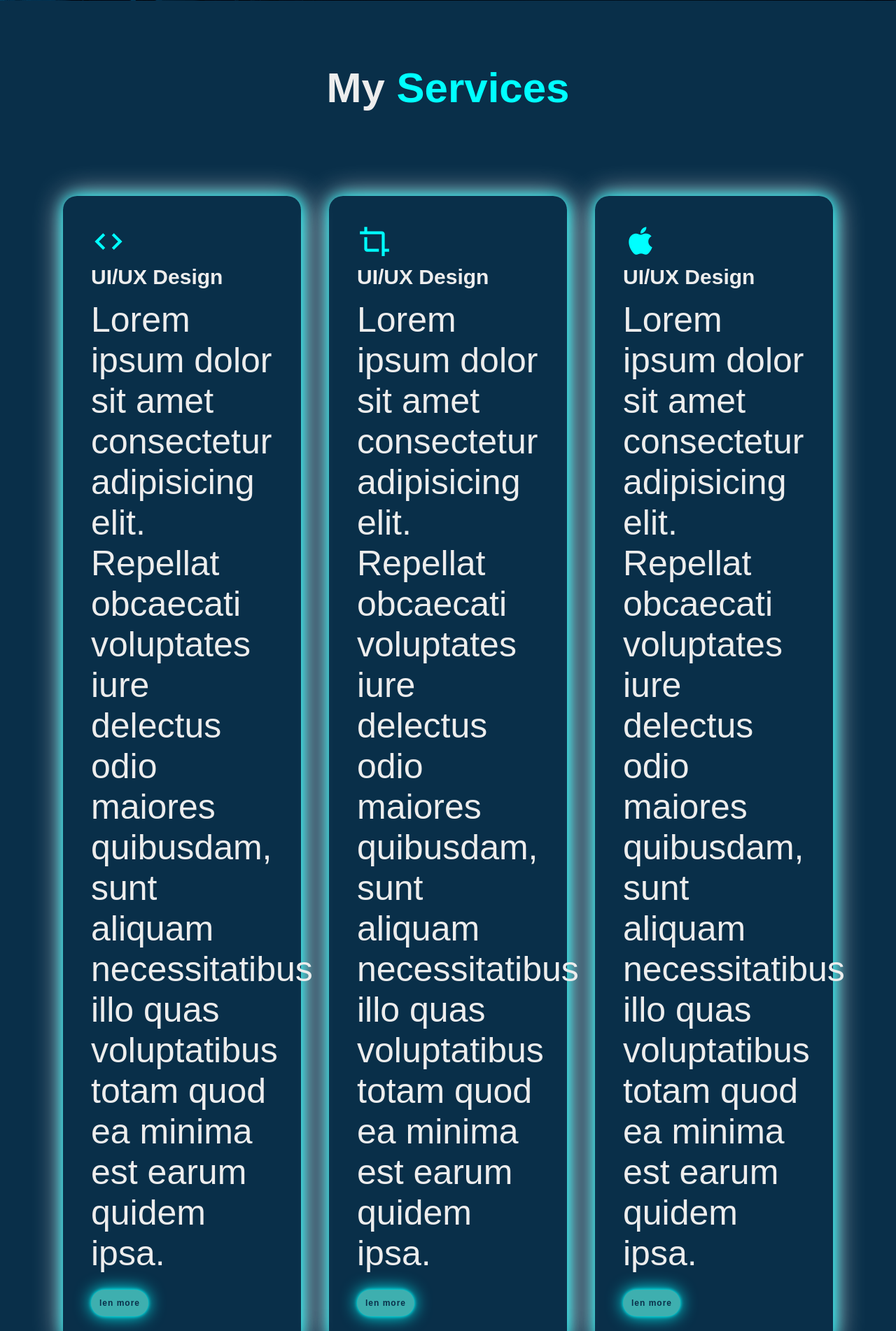
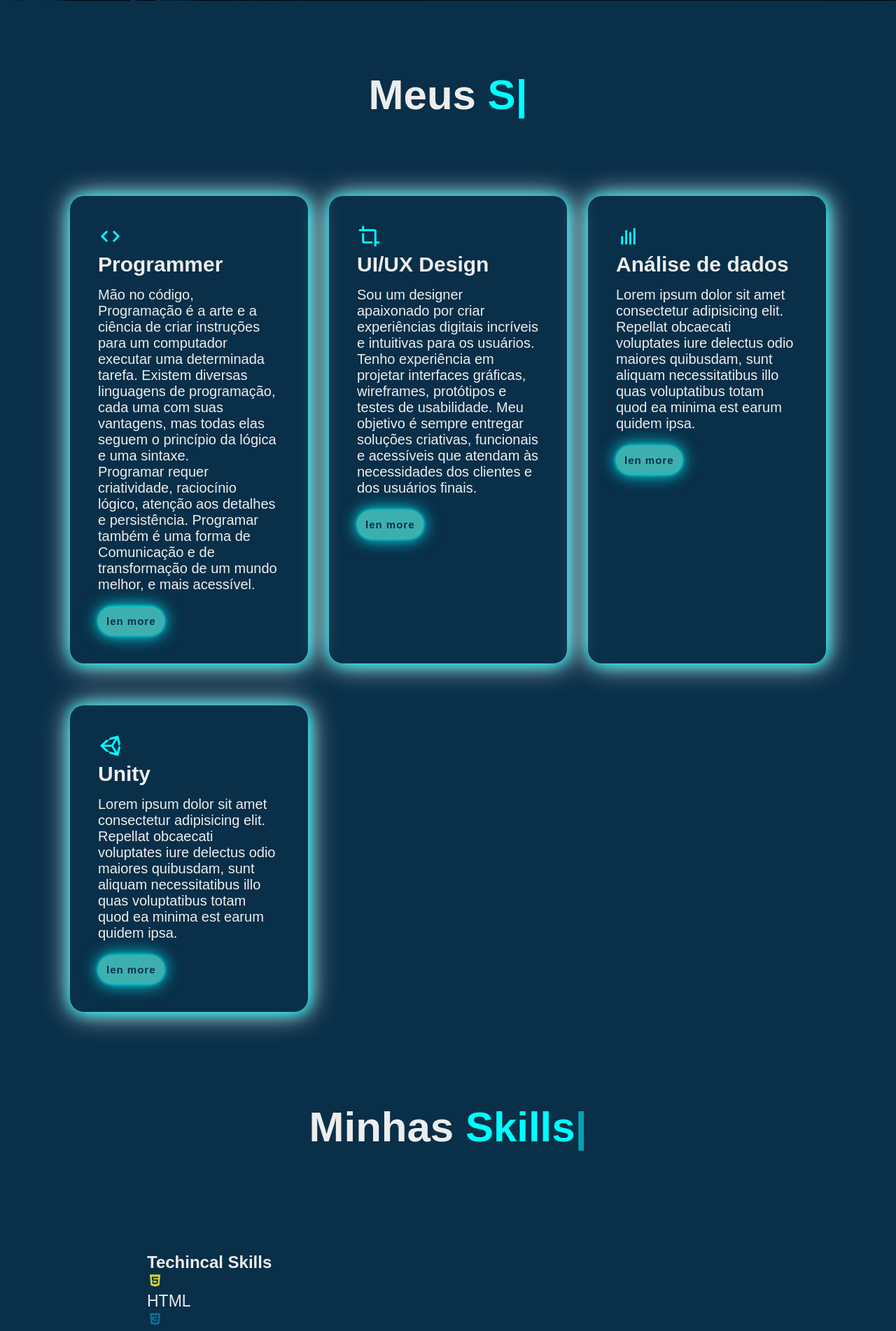
Before and after one commit to tiagojorgee/portfolio, a PHP site: page / in a window 1280 px wide. Shown: the part 1400-3302 px from the top of the page at 70% size. Run offline with PHP 8.4, Linux system fonts and the light colour scheme.

Commit message:
atualizando...

```diff
--- a/assets/script/main.js
+++ b/assets/script/main.js
@@ -9,3 +9,23 @@
         loop: true
     });
 });
+document.addEventListener("DOMContentLoaded", function() {
+    // Seu código JavaScript aqui
+    var typed = new Typed(".text3", {
+        strings: [ "Serviços"],
+        typeSpeed: 100,
+        backSpeed: 100,
+        backDelay: 1000,
+        loop: true
+    });
+});
+document.addEventListener("DOMContentLoaded", function() {
+    // Seu código JavaScript aqui
+    var typed = new Typed(".text4", {
+        strings: [ "Skills"],
+        typeSpeed: 100,
+        backSpeed: 100,
+        backDelay: 1000,
+        loop: true
+    });
+});
--- a/assets/style/style.css
+++ b/assets/style/style.css
@@ -57,7 +57,7 @@
     width: 100%;
     justify-content: space-between;
     height: 100vh;
-    background: url(/imagens/bacground1.png)no-repeat;
+    background: #092f49;
     background-size: cover;
     background-position: center;
     display: flex;
@@ -68,6 +68,7 @@
 .home-content {
     max-width: 1500px;
     font-size: 80px;
+
 
 
 }
@@ -204,8 +205,8 @@
 #services{
     color: aliceblue;
     font-size: 28px;
-    line-height: 1.4;
-    margin-bottom: 4rem;
+    line-height: 1.2;
+    margin-bottom: 2rem;
 }
 .sub-titulo{
     text-align: center;
@@ -218,13 +219,13 @@
 }
 
 .container{
-    padding: 90px;
+    padding: 100px;
 }
 .services-list{
     display: grid;
     grid-template-columns: repeat(auto-fit, minmax(250px, 1fr));
-    grid-gap: 40px;
-    margin-top: 50px;
+    grid-gap: 30px;
+    margin-top: 40px;
 }
 .services-list div{
     background-color: transparent;
@@ -237,7 +238,7 @@
     box-shadow: 1px 1px 20px cyan, 1px 1px 40px ;
 }
 .services-list div{
-    font-size:50px;
+    font-size:35px;
     margin-bottom: 30px;
 
 }
@@ -245,10 +246,13 @@
     font-size: 30px;
     margin-bottom: 15px;
 }
+.services-list div p{
+    font-size: 20px;
+}
 .services-list div a{
     text-decoration: none;
     color: #092f49;
-    font-size: 12px;
+    font-size: 15px;
     margin-top: 20px;
     display: inline-block;
 }
@@ -273,7 +277,8 @@
     box-shadow:  0 0 20px cyan;
 }
 .services-list div:hover{
-    transform: translate(-10px);
+    transform: translate(-10px );
+    tra
 }
 section{
     display: flex;
--- a/index.html
+++ b/index.html
@@ -24,7 +24,9 @@
     </header>
 
     <section class="home">
+
         <div class="home-content">
+            <img src="/imagens/bacground.png" alt="">
             <h6 style="color: red; text-align: center; font-size: 20px;">Atenção, este site esta em desenvolvimento.</h6>
             <h3>Olá, Eu sou</h3><br>
             <h1>Tiago jorge</h1><br>
@@ -37,8 +39,8 @@
             -->
             <h3>Estudante de Engenharia de Software</h3>
 
-            <p id="escola">AMPLI, Anhanguera</p><br>
-
+            <p id="escola">AMPLI, Anhanguera</p>
+            <p style="color: aliceblue;">Dedicando totalmente à minha qualificação no mercado da tecnologia, <br>buscando desenvolver habilidades técnicas reconhecidas, e ótimo desempenho.</p>
             <h1>Eu sou <span class="text2"></span></h1>
             <div class="home-sci">
                 <a href="https://www.linkedin.com/in/tiagojorges/" style="--i:5"><i class='bx bxl-linkedin'></i></a>
@@ -59,46 +61,55 @@
         </div>
 
         <div class="about-text">
-            <h2>About<span> Me</span></h2>
-            <h4>Full Stack Developer!</h4>
+            <h2>Contate<span> Me</span></h2>
+            <h4>Full Stack Desenvolvedor!</h4>
             <p>
-                Lorem ipsum dolor sit amet consectetur adipisicing elit.
-                Aliquid qui quas iusto ab nulla dicta dolor, maxime eaque tenetur
-                impedit deleniti porro totam delectus molestias obcaecati ullam
-                inventore voluptatum quis?
+               Desenvolvendo desde a parte de interação do usuário, á interação backend.
+               <br>
+               Trabalhando com as principais metodologias ágeis da Engenharia de Software, tratamento de dados, interação e visualização.
+               <br>
+               Seu projeto com performance e alto desempenho.
             </p>
-            <a href="#" class="btn-box"> More About Me</a>
+            <a href="#" class="btn-box"> Fale comigo</a>
         </div>
     </section>
 
     <section>
         <div class="servicos" id="servicos">
             <div class="container">
-                <h1 class="sub-titulo">My <span>Services</span></h1>
+                <h1 class="sub-titulo">Meus <span class="text3"></span></h1>
                 <div class="services-list">
                     <div>
                         <i class="bx bx-code" style="color:aqua"></i>
+                        <h2>Programmer</h2>
+                        <p>Mão no código, Programação é a arte e a ciência de criar instruções para um computador
+                            executar uma determinada tarefa. Existem diversas linguagens de programação, cada uma com suas vantagens, mas todas elas seguem o princípio da lógica e uma sintaxe. <br>
+                            Programar requer criatividade, raciocínio lógico, atenção aos detalhes e persistência. Programar também é uma forma de Comunicação
+                            e de transformação de um mundo melhor, e mais acessível.
+                        </p>
+                        <a href="#" class="read">len more</a>
+                    </div>
+
+                    <div>
+                        <i class="bx bx-crop" style="color: aqua;"></i>
                         <h2>UI/UX Design</h2>
+                        <p>Sou um designer apaixonado por criar experiências digitais incríveis e intuitivas para os usuários. Tenho experiência em projetar interfaces gráficas, wireframes, protótipos
+                             e testes de usabilidade. Meu objetivo é sempre entregar soluções criativas, funcionais e acessíveis que atendam às necessidades dos clientes e dos usuários finais.</p>
+                        <a href="#" class="read">len more</a>
+                    </div>
+
+                    <div>
+                        <i class="bx bx-bar-chart " style="color: aqua;"></i>
+                        <h2>Análise de dados</h2>
                         <p>Lorem ipsum dolor sit amet consectetur adipisicing elit.
                             Repellat obcaecati voluptates iure delectus odio maiores quibusdam,
                             sunt aliquam necessitatibus illo quas
                             voluptatibus totam quod ea minima est earum quidem ipsa.</p>
                         <a href="#" class="read">len more</a>
                     </div>
-
                     <div>
-                        <i class="bx bx-crop" style="color: aqua;"></i>
-                        <h2>UI/UX Design</h2>
-                        <p>Lorem ipsum dolor sit amet consectetur adipisicing elit.
-                            Repellat obcaecati voluptates iure delectus odio maiores quibusdam,
-                            sunt aliquam necessitatibus illo quas
-                            voluptatibus totam quod ea minima est earum quidem ipsa.</p>
-                        <a href="#" class="read">len more</a>
-                    </div>
-
-                    <div>
-                        <i class="bx bxl-apple" style="color: aqua;"></i>
-                        <h2>UI/UX Design</h2>
+                        <i class="bx bxl-unity " style="color: aqua;"></i>
+                        <h2>Unity</h2>
                         <p>Lorem ipsum dolor sit amet consectetur adipisicing elit.
                             Repellat obcaecati voluptates iure delectus odio maiores quibusdam,
                             sunt aliquam necessitatibus illo quas
@@ -110,7 +121,7 @@
         </div>
     </section>
 
-    <h1 class="sub-titulo">My <span>Skills</span></h1>
+    <h1 class="sub-titulo">Minhas <span class="text4"></span></h1>
 
     <section>
         <div class="container1" id="Skills">
```
